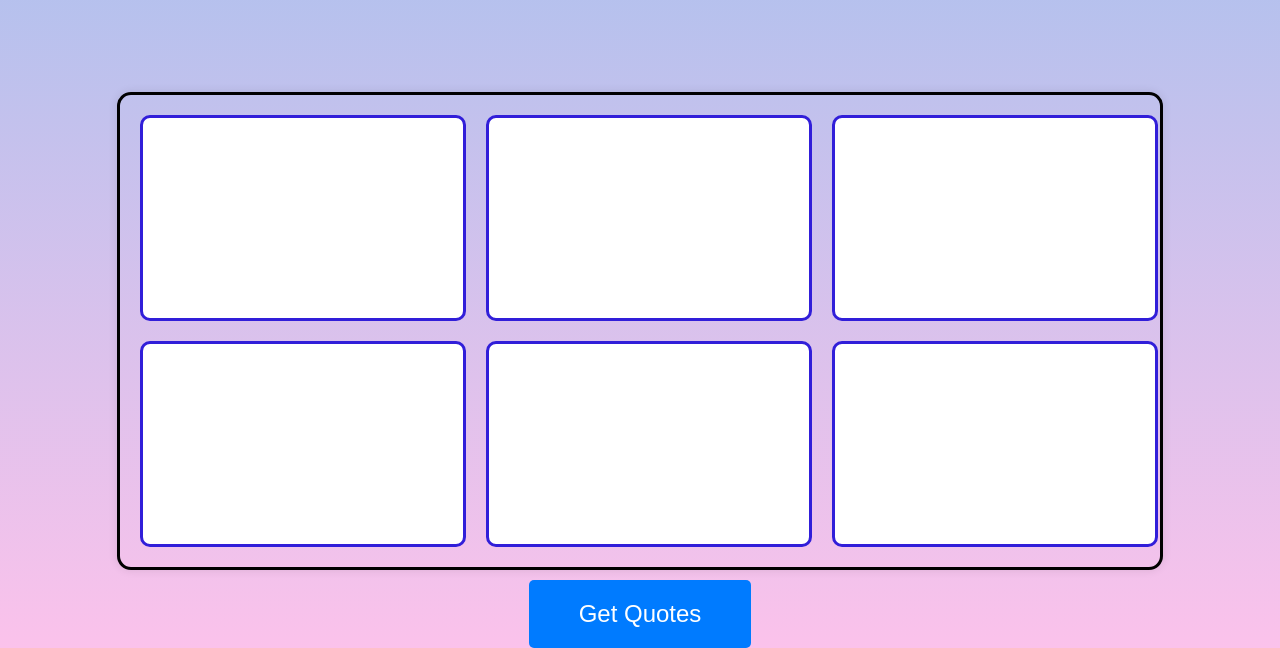
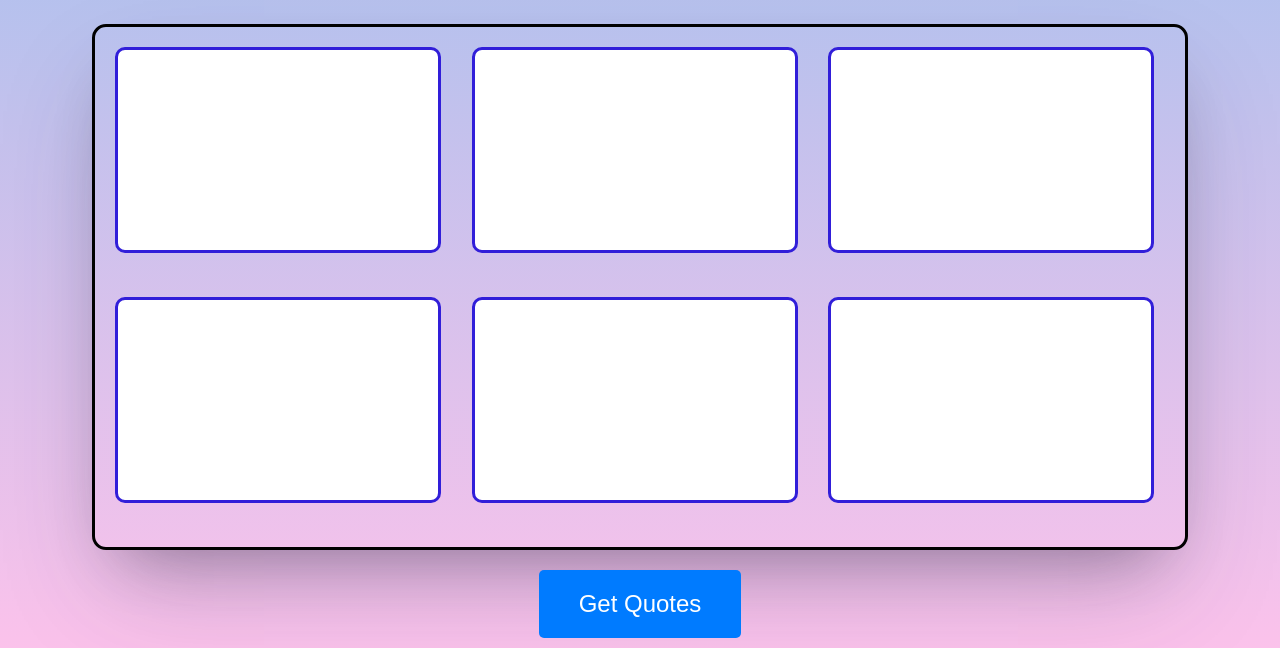
Before and after one commit to Sumanthvu/gdg_web_assignment, a plain HTML site: page index.html in a window 1280 px wide. Shown: the part 152-800 px from the top of the page. Drawn offline with Linux system fonts and the light colour scheme.

Commit message:
Assignment GDG

```diff
--- a/styles.css
+++ b/styles.css
@@ -14,8 +14,8 @@ body {
     align-items: center;
 }
 #divid{
-    /* position: relative;
-    bottom: 160px; */
+    position: relative;
+    bottom: 10px;
     display: flex;
     justify-content: center;
 }
@@ -42,7 +42,7 @@ body {
     }
   }
 #bid{
-    padding: 20px 50px;
+    padding: 20px 40px;
     font-size: 16px;
     cursor: pointer;
     border: none;
@@ -62,8 +62,8 @@ body {
     align-items: center;
 } */
 #blocks{
-    height: fit-content;
-    width: 1000px;
+    height: 480px;
+    width: 1050px;
     border: 3px solid black;
     border-radius: 14px;
     box-shadow: 0 0 10px rgba(0, 0, 0, 0.1);
@@ -74,10 +74,11 @@ body {
     grid-column: 300px 300px;
     gap: 20px;
     font-size: larger;
-    /* position: relative;
-    bottom: 200px; */
+    position: relative;
+    bottom: 20px;
     padding: auto;
     font-family: "Comic Sans MS", "Comic Sans", cursive;
+    box-shadow: rgba(50, 50, 93, 0.25) 0px 50px 100px -20px, rgba(0, 0, 0, 0.3) 0px 30px 60px -30px;
 }
 .common{
     height: 200px;
```
